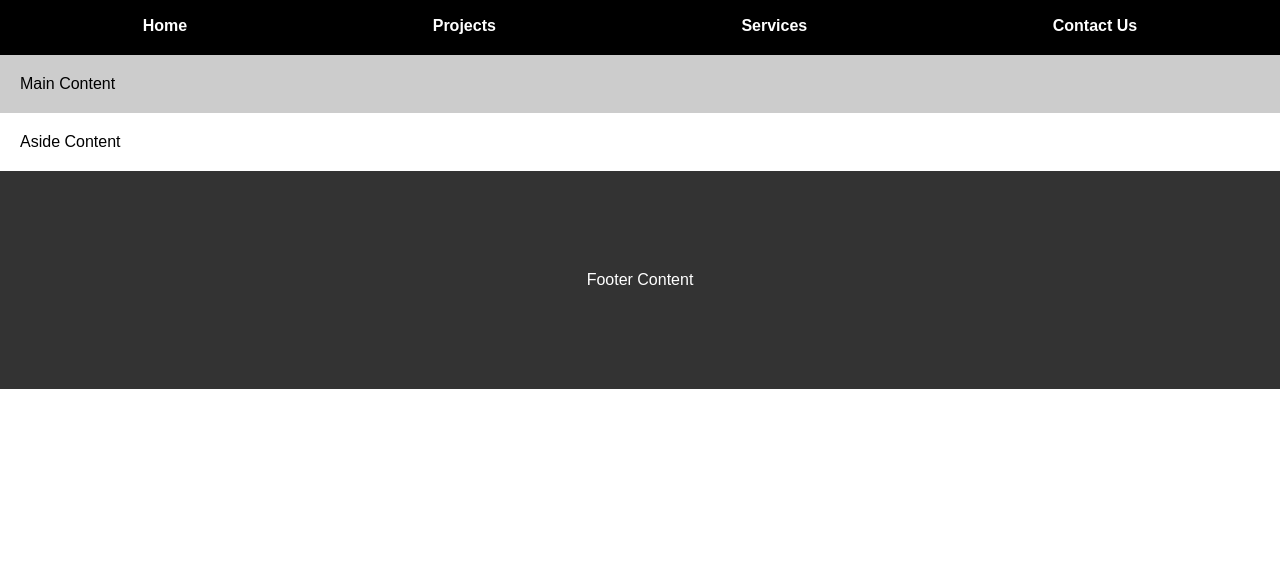
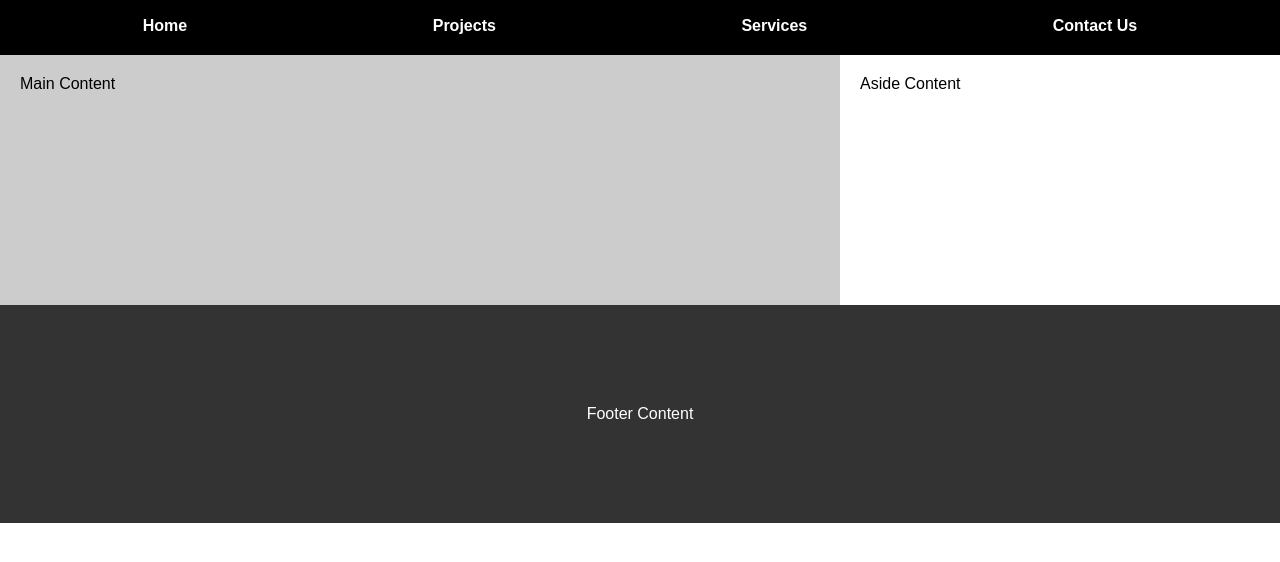
Before and after one commit to Rafaelfs1/wdd131, a plain HTML site: page week01/basic-layout.html in a window 1280 px wide. Shown: the part 40-602 px from the top of the page. Drawn offline with Linux system fonts and the light colour scheme.

Commit message:
correc 2

```diff
--- a/week01/styles/layout.css
+++ b/week01/styles/layout.css
@@ -32,7 +32,7 @@ nav ul li a {
     font-weight: bold;
 }
 
-section.main-content {
+main.main-content {
     display: flex;
     justify-content: space-between;
     height: 250px;
@@ -52,6 +52,7 @@ aside {
 }
 
 footer {
+    display: grid;
     background-color: #333;
     color: white;
     text-align: center;
```
